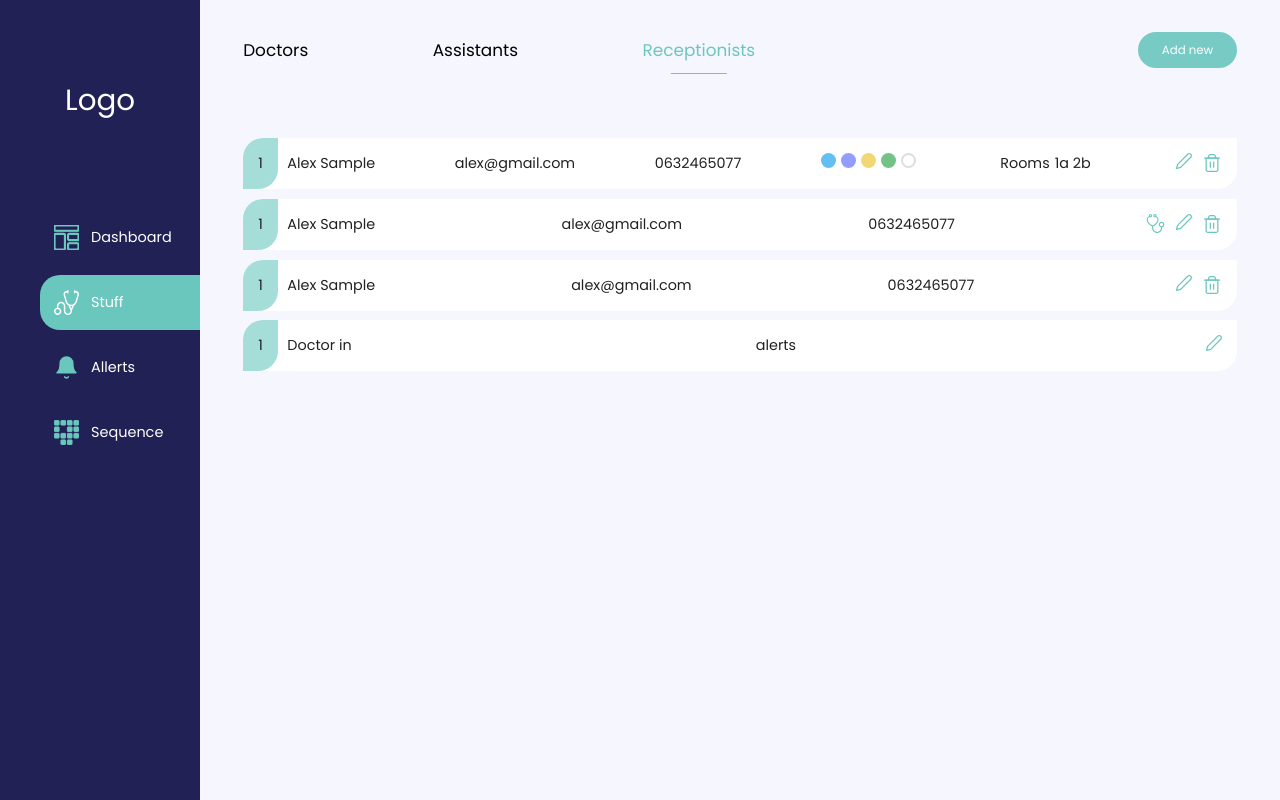
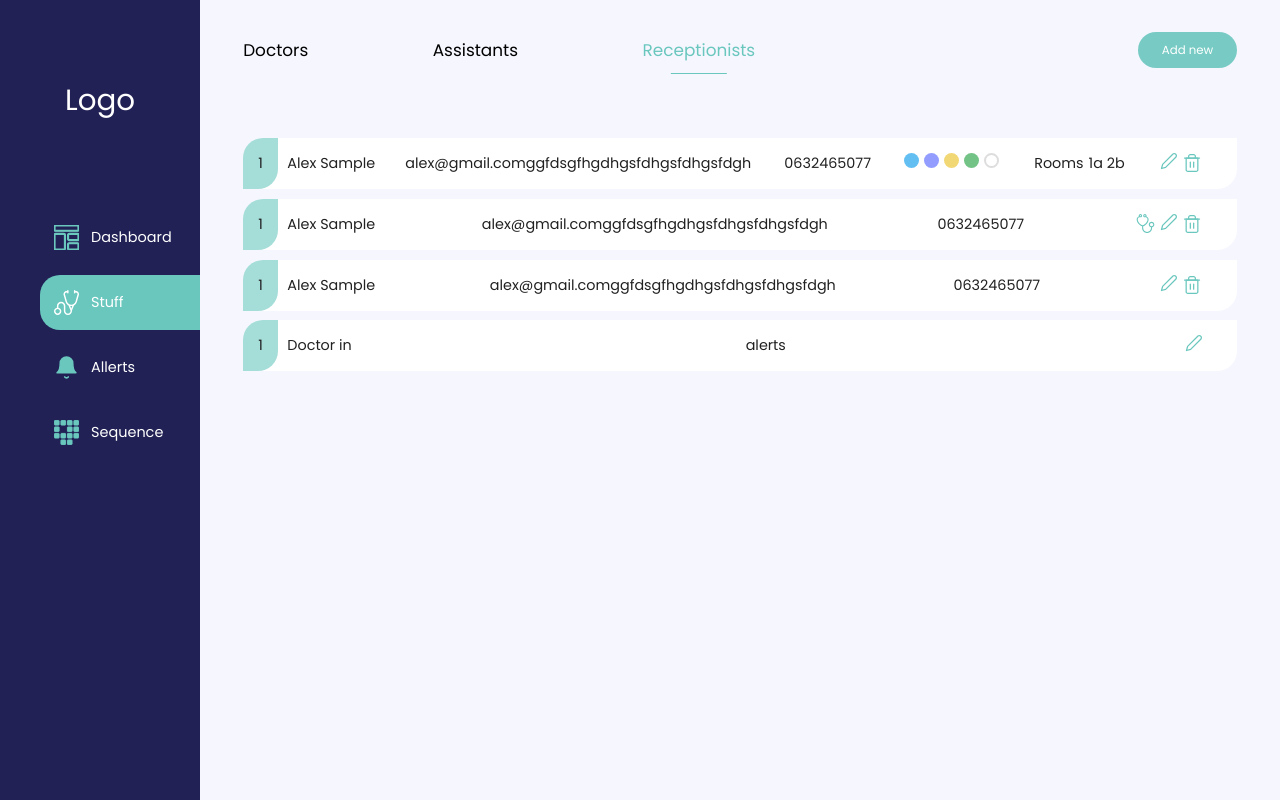
Before and after one commit to Slavik-Da/HOAPITAL-REACT-APP-WEB, a React app: page /dashboard in a window 1280 px wide. Both pictures are taken after a click on the item "Stuff". Built offline with nearby package versions, Linux system fonts and the light colour scheme.

Commit message:
Stuff page improvements UI (if email is very long )

```diff
--- a/src/assets/scss/media.scss
+++ b/src/assets/scss/media.scss
@@ -401,6 +401,10 @@
                         .user-line__icon{
                             margin-right: 20px;
                         }
+                        &:last-child{
+                            margin-right: 5%;
+
+                        }
                     }
                 }
             }
--- a/src/components/UserLine/UserLine.tsx
+++ b/src/components/UserLine/UserLine.tsx
@@ -1,5 +1,6 @@
 import React from "react"
 import { EnumUserLineTypes, InterfaceUserLine, TypeUserLineClasses } from "../../models/UserLine/userLine"
+import { typedUseSelector } from "../../redux/store"
 import { AlertIcon } from "./components/AlertIcon"
 import { EnumIcons, Icon } from "./components/Icon"
 
@@ -21,7 +22,7 @@ const userLineClasses : TypeUserLineClasses = {
 
 export const UserLine : React.FC<InterfaceUserLine>  = ({
     name = 'Alex Sample',
-    email = 'alex@gmail.com',
+    email = 'alex@gmail.comggfdsgfhgdhgsfdhgsfdhgsfdgh',
     phoneNumber = '0632465077',
     alerts = [
         {id:1, color: "rgba(99, 191, 242, 1)", message:'Doctor in'},
@@ -36,6 +37,8 @@ export const UserLine : React.FC<InterfaceUserLine>  = ({
     additionalStylesClassName='',
     type = EnumUserLineTypes.ASSISTANTS
 }) => {
+    const {menuVisible} = typedUseSelector(state => state.appState);
+
     const renderUserLine = () => {
         switch(type) {
             case EnumUserLineTypes.DOCTORS: {
@@ -44,8 +47,8 @@ export const UserLine : React.FC<InterfaceUserLine>  = ({
                         <div className='user-line__number'>1</div>
                         <div className="user-line__container ">
                             <div className='user-line__name' >{name}</div>
-                            <div className='user-line__email' >{email}</div>
-                            <div className='user-line__phone' >{phoneNumber}</div>
+                            <div className='user-line__email user-line__item_hidden' >{email}</div>
+                            <div className='user-line__phone '> {phoneNumber}</div>
                             <div className='user-line__alert-icons'>
                                 {alerts.map((elem)=>
                                     <AlertIcon key={elem.id} color={elem.color} message = {elem.message}/>
@@ -66,7 +69,7 @@ export const UserLine : React.FC<InterfaceUserLine>  = ({
                         <div className='user-line__number'>1</div>
                         <div className="user-line__container">
                             <div className='user-line__name'>{name}</div>
-                            <div className='user-line__email'>{email}</div>
+                            <div className='user-line__email user-line__item_hidden'>{email}</div>
                             <div className='user-line__phone'>{phoneNumber}</div>
                             <Icon type={EnumIcons.ASSISTANTS}/>
                         </div>
@@ -80,7 +83,7 @@ export const UserLine : React.FC<InterfaceUserLine>  = ({
                         <div className='user-line__number'>1</div>
                         <div className="user-line__container">
                             <div className='user-line__name'>{name}</div>
-                            <div className='user-line__email'>{email}</div>
+                            <div className='user-line__email user-line__item_hidden'>{email}</div>
                             <div className='user-line__phone'>{phoneNumber}</div>
                             <Icon type={EnumIcons.RECEPTIONISTS}/>
                         </div>
--- a/src/components/UserLine/scss/UserLine.scss
+++ b/src/components/UserLine/scss/UserLine.scss
@@ -24,6 +24,13 @@
         .user-line__name{     //name
             margin-left: 1%;
         }
+
+        .user-line__item_hidden{
+            overflow: hidden;
+            white-space: nowrap;
+            padding-right: 3px;
+            text-overflow: ellipsis;
+        }
         .user-line__rooms{ ///rooms
             display: flex;
             flex-wrap: wrap;
@@ -35,15 +42,16 @@
 
     .user-line__alert-icons { // alert-icons
         display: flex;
+        padding-left: 3px;
     }
 
     .user-line__icons { // icons
         display: flex;
         .user-line__icon { //icon
-            margin: 0 5px;
+            margin-left: 5px;
         }
         &:last-child{
-            margin-right: 1%;
+            margin-right: 35px;
         }
     }
 
```
